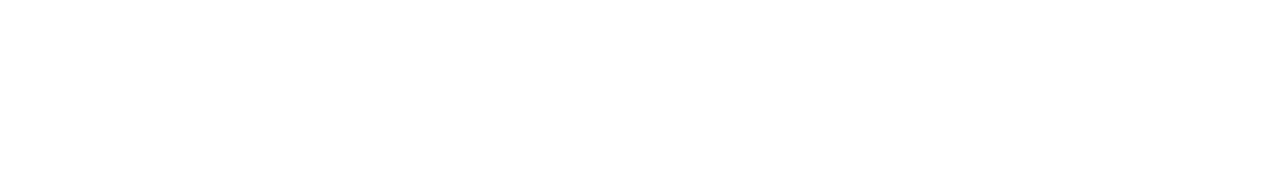
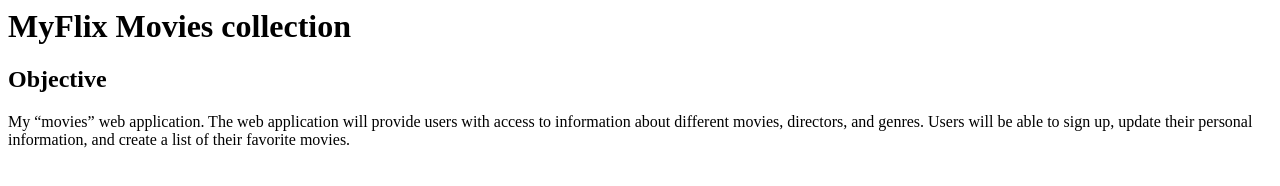
Before and after one commit to Bougee46/movie_api, a website: page public/documentation.html in a window 1280 px wide. Drawn offline with Linux system fonts and the light colour scheme.

Commit message:
updated documentation

```diff
--- a/public/documentation.html
+++ b/public/documentation.html
@@ -3,11 +3,18 @@
     <meta charset="UTF-8">
     <meta http-equiv="X-UA-Compatible" content="IE=edge">
     <meta name="viewport" content="width=device-width, initial-scale=1.0">
-    <title>documentation</title>
+    <title>MyFlix Movie</title>
 </head>
 <body>
-    <nav>
 
-    </nav>
+    <h1>MyFlix Movies collection</h1>
+    <h2>Objective</h2>
+    <p>
+        My “movies” web application. The web application will provide users
+        with access to information about different movies, directors, and genres.
+        Users will be able to sign up, update their personal information,
+        and create a list of their favorite movies.
+    </p>
+
 </body>
 </html>
```
